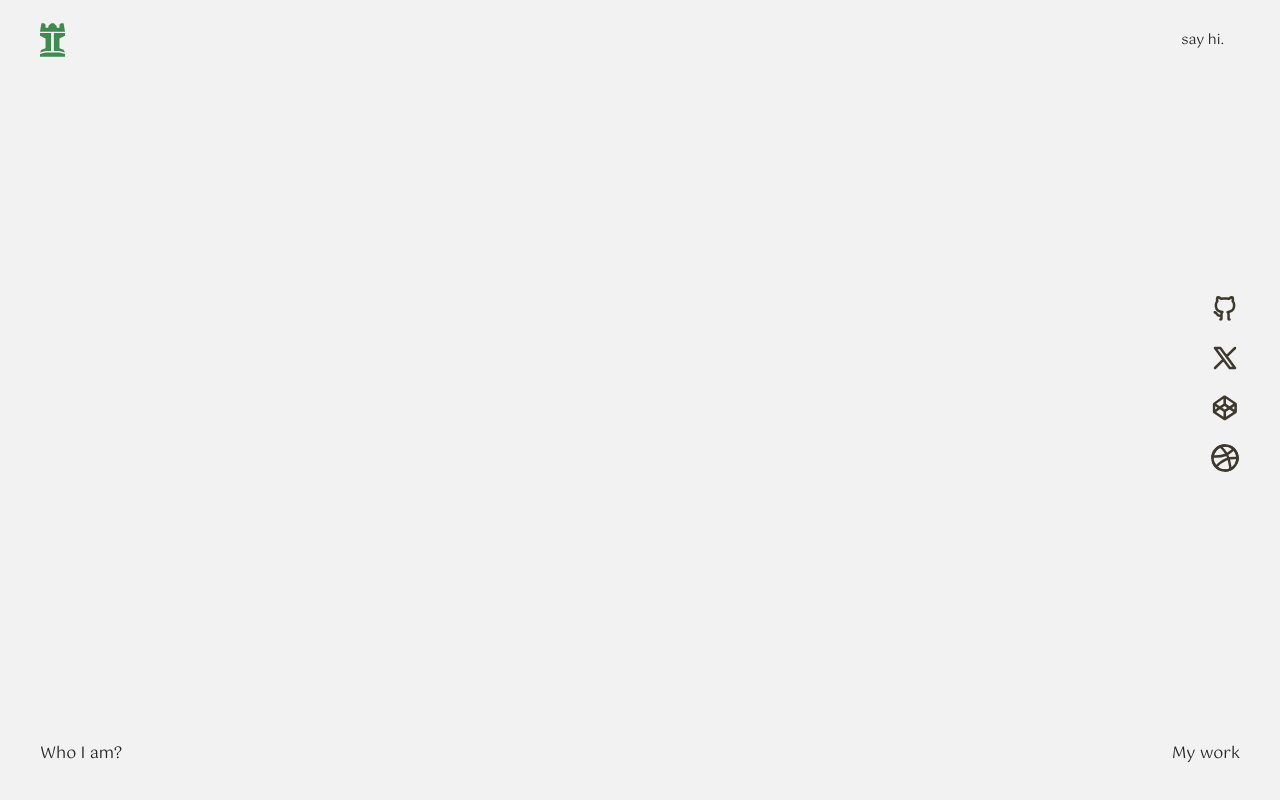
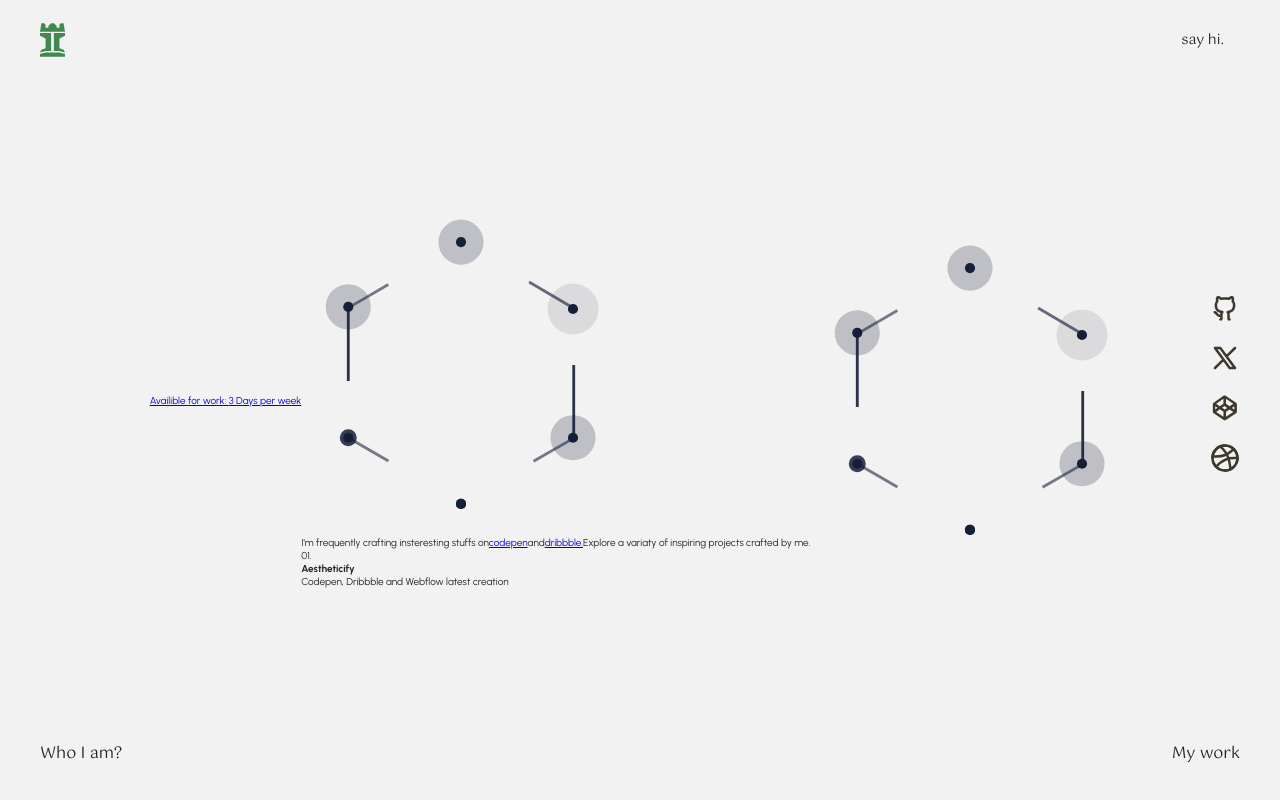
Before and after one commit to darukbyte/darukbyte-website, a Next.js app: page /works in a window 1280 px wide. Built offline with nearby package versions, Linux system fonts and the light colour scheme.

Commit message:
New component created, Change meta for seo optimazation

```diff
--- a/app/about/page.js
+++ b/app/about/page.js
@@ -8,7 +8,7 @@ import MiniConstellation from "@/components/MiniConstellation";
 const gotu = localFont({ src: "../../font/Gotu-Regular.ttf" });
 
 export const metadata = {
-  title: "Who exactly am I? - Darukbyte",
+  title: "Who exactly am I? - Junior Carrillo | Darukbyte",
 };
 
 export default function About() {
--- a/app/about/page.module.css
+++ b/app/about/page.module.css
@@ -427,6 +427,10 @@
     width: 1200px;
     height: 880px;
 }
+.main__details_head {
+    font-size: 5.2rem;
+    line-height: 7rem;
+}
 .details__block_two {
     align-self: center;
 }
@@ -456,7 +460,7 @@
 }
 .info__block_two {
     grid-row:3;
-    grid-column: 3;
+    grid-column: 2;
     align-self: end;
     height: fit-content;
 }
--- a/app/layout.js
+++ b/app/layout.js
@@ -9,7 +9,8 @@ const urbanist = Urbanist({
 });
 
 export const metadata = {
-  title: "Freelance Frontend Developer crafting innovative digital experiences",
+  title:
+    "Junior Carrillo - Freelance Frontend Developer crafting innovative digital experiences",
   description:
     "Exploring beyond the boundaries of creativity and code, one web experience at a time. Based in Venezuela.",
   keywords: [
@@ -30,7 +31,7 @@ export const metadata = {
     "Freelance",
     "Personal site",
   ],
-  themeColor: "#408950",
+  themeColor: "#F3F2F2",
   robots: {
     index: false,
     follow: true,
--- a/app/works/page.js
+++ b/app/works/page.js
@@ -1,11 +1,72 @@
-import SocialMedia from "@/components/SocialMedia";
 import React from "react";
 import styles from "./page.module.css";
+import HexagonConstellation from "@/components/HexagonConstellation";
 
 export const metadata = {
-  title: "Works crafted by me - Darukbyte",
+  title: "Works crafted by me - Junior Carrillo | Darukbyte",
 };
 
 export default function Works() {
-  return <main className={styles.box}></main>;
+  return (
+    <main className={styles.box}>
+      <a className={styles.work_info} href="#">
+        Availible for work: <span>3 Days per week</span>
+      </a>
+
+      <section className={styles.projects}>
+        <article className={styles.projects__mobile_hexagon}>
+          <HexagonConstellation />
+        </article>
+        <p className={styles.projects__text}>
+          I&apos;m frequently crafting insteresting stuffs on
+          <a href="https://codepen.io/darukbyte" target="_blank">
+            codepen
+          </a>
+          and
+          <a href="https://dribbble.com/darukbyte" target="_blank">
+            dribbble.
+          </a>
+          Explore a variaty of inspiring projects crafted by me.
+        </p>
+
+        <section className={styles.projects__showcase}>
+          <article className={styles.projects__showcase__box}>
+            <article className={styles.projects__showcase__box_title}>
+              <p>01.</p>
+              <div></div>
+              <h4>Aestheticify</h4>
+            </article>
+
+            <p className={styles.projects__showcase__box_intro}></p>
+
+            <article className={styles.projects__showcase__box_icons}>
+              <span
+                className={styles.projects__showcase__box_icons_image}
+              ></span>
+            </article>
+          </article>
+        </section>
+
+        <section className={styles.mini_projects}>
+          <p className={styles.mini_projects_text}>
+            Codepen, Dribbble and Webflow latest creation
+          </p>
+
+          <section className={styles.mini_projects__showcase}>
+            <article>
+              <span></span>
+              <h5></h5>
+              <p></p>
+            </article>
+          </section>
+        </section>
+      </section>
+
+      <section className={styles.half__img}>
+        <article>
+          <HexagonConstellation />
+        </article>
+      </section>
+    </main>
+  );
 }
--- /dev/null
+++ b/components/HexagonConstellation.jsx
@@ -0,0 +1,125 @@
+import React from "react";
+import gsap from "gsap";
+import styles from "@/components/HexagonConstellation.module.css";
+
+export default function HexagonConstellation() {
+  return (
+    <>
+      <svg
+        className={styles.size}
+        viewBox="0 0 320 320"
+        fill="none"
+        xmlns="http://www.w3.org/2000/svg"
+      >
+        <mask
+          className={styles.mask}
+          id="mask0_1437_704"
+          maskUnits="userSpaceOnUse"
+          x="0"
+          y="0"
+          width="320"
+          height="320"
+        >
+          <rect width="320" height="320" fill="#161F38" />
+        </mask>
+        <g mask="url(#mask0_1437_704)">
+          <circle cx="160" cy="290.909" r="5.09091" fill="#161F38" />
+          <circle
+            className={`${styles.raidance} ${styles.delay}`}
+            cx="160"
+            cy="290.909"
+            r="5.09091"
+            fill="#161F38"
+          />
+
+          <circle cx="47.2727" cy="224.727" r="5.09091" fill="#161F38" />
+          <circle
+            className={`${styles.radiance}`}
+            cx="47.2727"
+            cy="224.727"
+            r="5.09091"
+            fill="#161F38"
+          />
+
+          <circle cx="272" cy="224.727" r="5.09091" fill="#161F38" />
+          <circle
+            className={`${styles.radiance} ${styles.delay_two}`}
+            cx="272"
+            cy="224.727"
+            r="5.09091"
+            fill="#161F38"
+          />
+
+          <circle cx="272" cy="96" r="5.09091" fill="#161F38" />
+          <circle
+            className={`${styles.radiance} ${styles.delay}`}
+            cx="272"
+            cy="96"
+            r="5.09091"
+            fill="#161F38"
+          />
+
+          <circle cx="47.2727" cy="93.8182" r="5.09091" fill="#161F38" />
+          <circle
+            className={`${styles.radiance} ${styles.delay_two}`}
+            cx="47.2727"
+            cy="93.8182"
+            r="5.09091"
+            fill="#161F38"
+          />
+
+          <circle cx="160" cy="29.0909" r="5.09091" fill="#161F38" />
+          <circle
+            className={`${styles.radiance} ${styles.delay_two}`}
+            cx="160"
+            cy="29.0909"
+            r="5.09091"
+            fill="#161F38"
+          />
+
+          <path
+            className={`${styles.way} ${styles.delay_two}`}
+            d="M272.727 225.091L160 290.182"
+            stroke="#161F38"
+            strokeWidth="2.8"
+          />
+
+          <path
+            className={`${styles.way} ${styles.delay_two}`}
+            d="M47.2727 224.727L160 290.182"
+            stroke="#161F38"
+            strokeWidth="2.8"
+          />
+
+          <path
+            className={`${styles.way} ${styles.delay_two}`}
+            d="M47.2728 94.9091L160 29.0909"
+            stroke="#161F38"
+            strokeWidth="2.8"
+          />
+
+          <path
+            className={`${styles.way}`}
+            d="M47.2727 94.9091L47.2708 224.867"
+            stroke="#161F38"
+            strokeWidth="2.8"
+          />
+
+          <path
+            className={`${styles.way} ${styles.delay}`}
+            d="M272.727 95.2727L160 29.0909"
+            stroke="#161F38"
+            strokeWidth="2.8"
+          />
+
+          <path
+            className={`${styles.way}`}
+            d="M272.727 225.091L272.727 95.2726"
+            stroke="#161F38"
+            strokeWidth="2.8"
+          />
+        </g>
+      </svg>
+    </>
+  );
+}
--- /dev/null
+++ b/components/HexagonConstellation.module.css
@@ -0,0 +1,49 @@
+.size {
+    width: 320px;
+    height: 320px;
+  }
+  .mask {
+    mask-type:alpha;
+  }
+
+  @media screen and (prefers-reduced-motion: no-preference){
+
+    .way {
+      stroke-dasharray: 160;
+      stroke-dashoffset: 0;
+      animation: way 12s linear infinite;
+      opacity: 0;
+    }
+  .radiance {
+      animation: radiance cubic-bezier(0.64, 0.31, 0.83, 0.95) 4400ms infinite;
+    }
+    .delay {
+      animation-delay: 1600ms;
+    }
+    .delay_two {
+      animation-delay: 2000ms;
+    }
+
+    @keyframes way {
+      from {
+        stroke-dashoffset: 160;
+        opacity: 0;
+      }
+      50% {
+        opacity: 1;
+      }
+      to {
+        stroke-dashoffset: 0;
+        opacity: 0;
+      }
+    }
+
+    @keyframes radiance {
+    to {
+      r: 28;
+      opacity: 0
+    }
+  }
+
+
+  }
```
